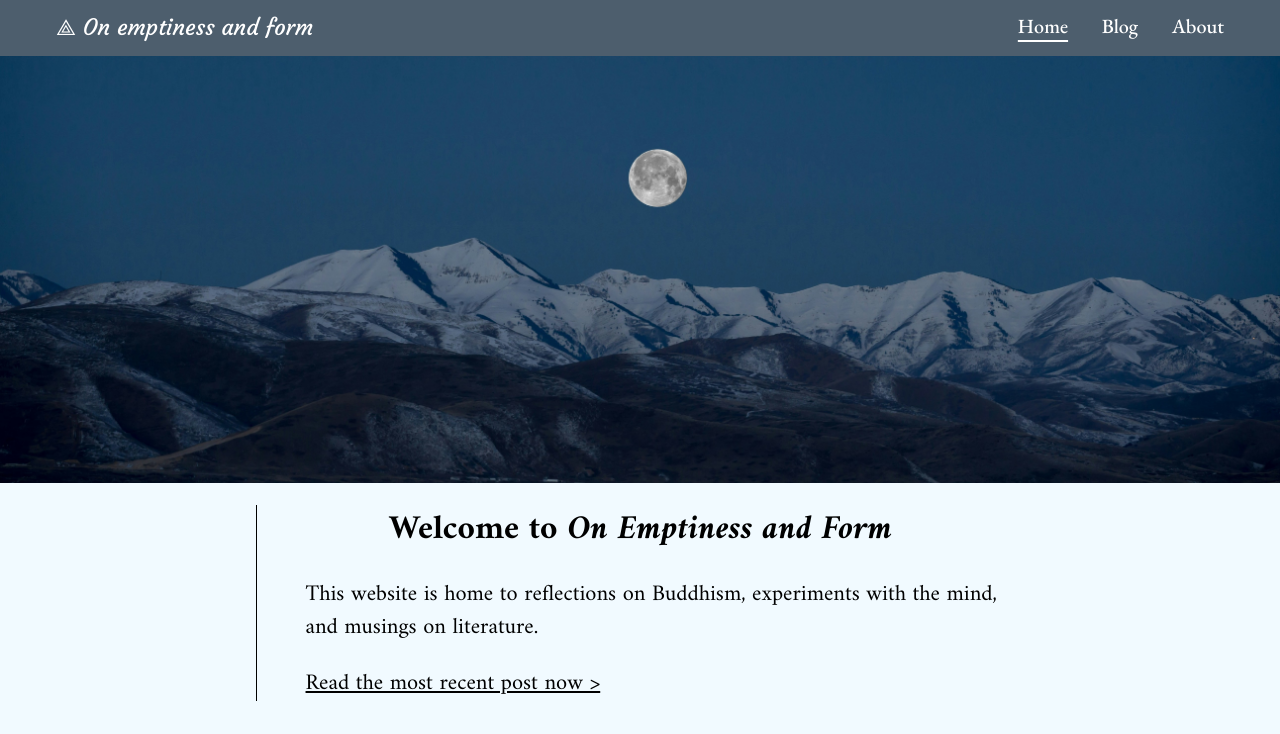
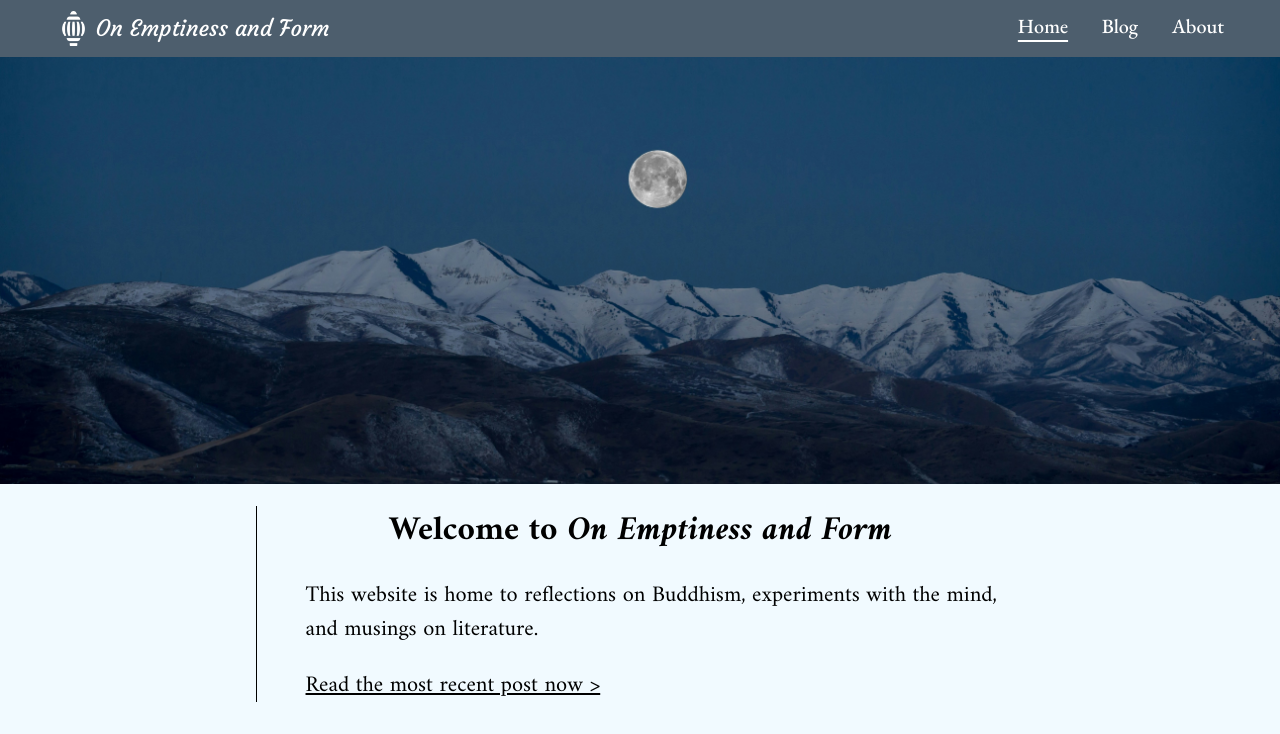
Before and after one commit to EnterOrion/my-blog, a SvelteKit app: page / in a window 1280 px wide. Shown: the top 734 px of the page. Built offline with nearby package versions, Linux system fonts and the light colour scheme.

Commit message:
Add better icon (vajra icon) to site title

```diff
--- a/src/components/+Nav.svelte
+++ b/src/components/+Nav.svelte
@@ -1,10 +1,15 @@
 <script>
 	import { base } from '$app/paths';
 	import { page } from '$app/stores';
+	import vajraIcon from '$lib/assets/vajra.png';
 </script>
 
 <nav>
-	<div><a href={`${base}/`}>⟁ On emptiness and form</a></div>
+	<div class="site-title">
+		<a href={`${base}/`}
+			><img class="site-icon" src={vajraIcon} alt="A vajra" /> On Emptiness and Form</a
+		>
+	</div>
 	<ul>
 		<li>
 			<a href={`${base}/`} class:active={$page.url.pathname == '/'}
--- a/src/styles/components/nav.scss
+++ b/src/styles/components/nav.scss
@@ -25,3 +25,16 @@ nav div {
 	text-decoration: underline;
 	text-underline-offset: 7px;
 }
+
+.site-icon {
+	height: 35px;
+	width: 35px;
+}
+
+.site-title {
+	a {
+		display: flex;
+		gap: 0.2rem;
+		align-items: center;
+	}
+}
```
Also changed, not shown: src/lib/assets/vajra.png (added), 1 other file (tests, documents, lock files or other folders).
